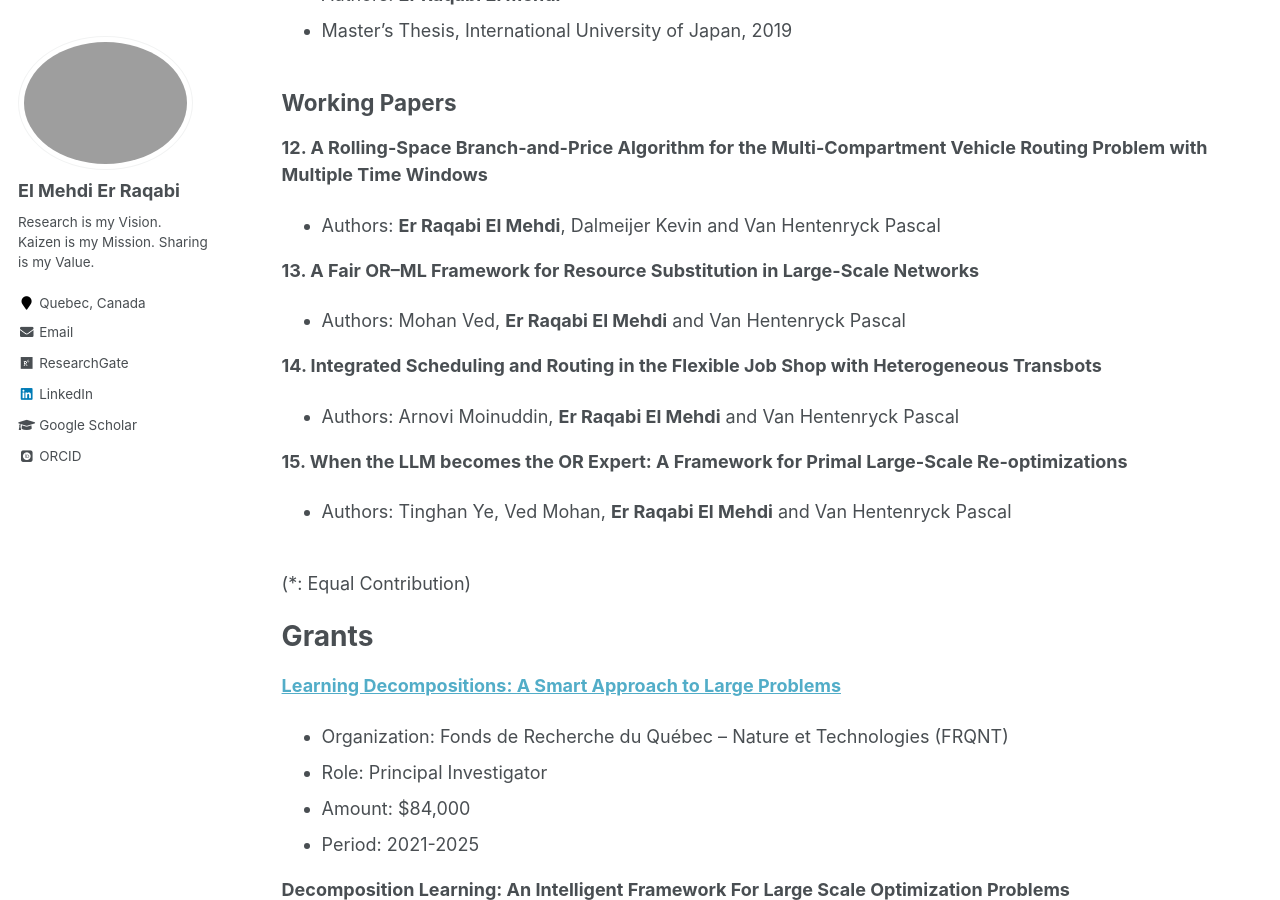
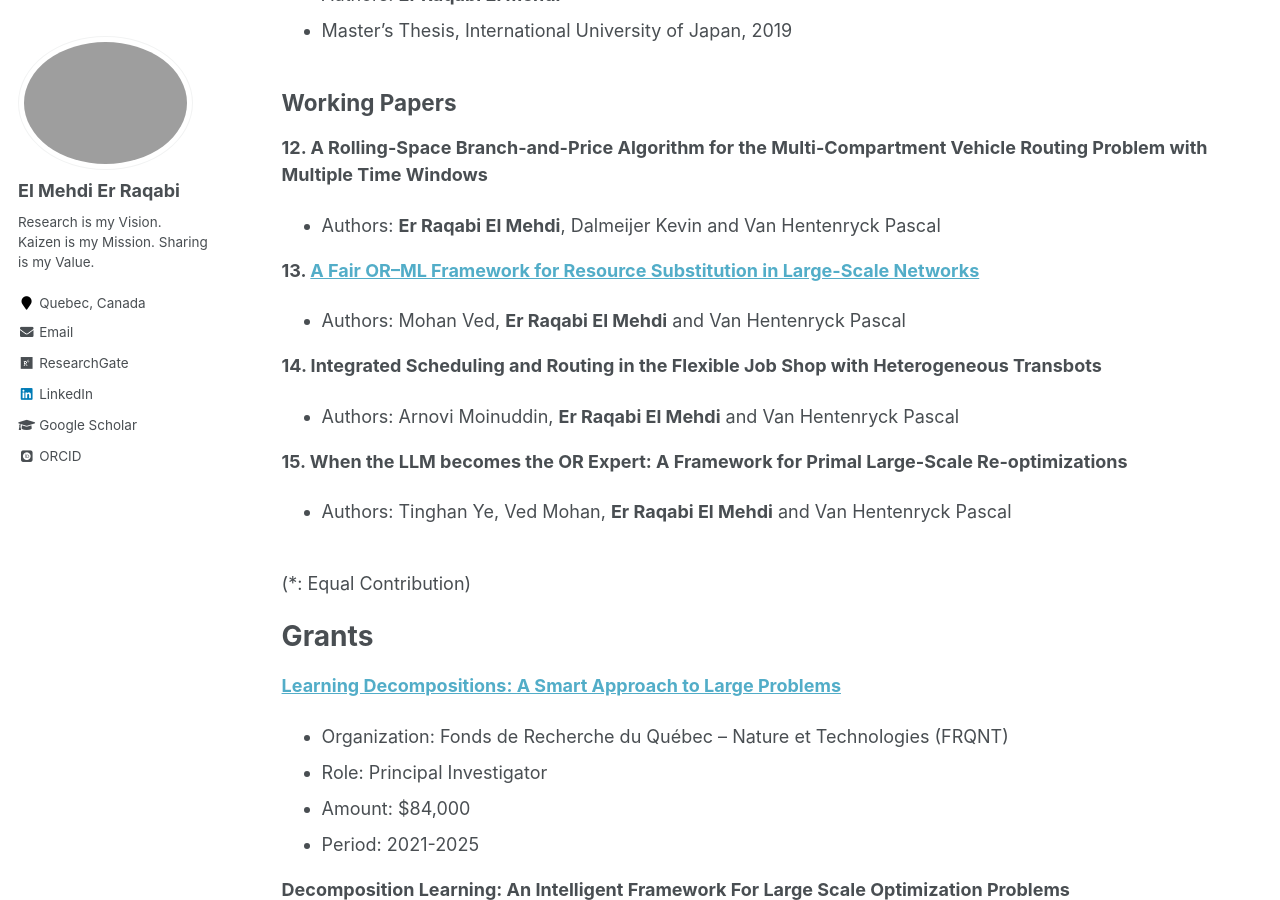
Before and after one commit to RqbMedi/rqbmedi.github.io, a Jekyll site: the page built from _pages/publications.md, in a window 1280 px wide and 900 px high, scrolled down 2179 px. Built offline with Jekyll 4.4.1, drawn with Linux system fonts in a browser that asks for light colours; some web fonts are replaced; part of the change alters nothing that is shown.

Commit message:
Update publications.md

```diff
--- a/_pages/publications.md
+++ b/_pages/publications.md
@@ -71,7 +71,7 @@ Working Papers
 **12. A Rolling-Space Branch-and-Price Algorithm for the Multi-Compartment Vehicle Routing Problem with Multiple Time Windows**
  - Authors: **Er Raqabi El Mehdi**, Dalmeijer Kevin and Van Hentenryck Pascal
 
-**13. A Fair OR–ML Framework for Resource Substitution in Large-Scale Networks**
+**13. [A Fair OR–ML Framework for Resource Substitution in Large-Scale Networks](https://arxiv.org/abs/2511.18269)**
  - Authors: Mohan Ved, **Er Raqabi El Mehdi** and Van Hentenryck Pascal
 
 **14. Integrated Scheduling and Routing in the Flexible Job Shop with Heterogeneous Transbots**
```
